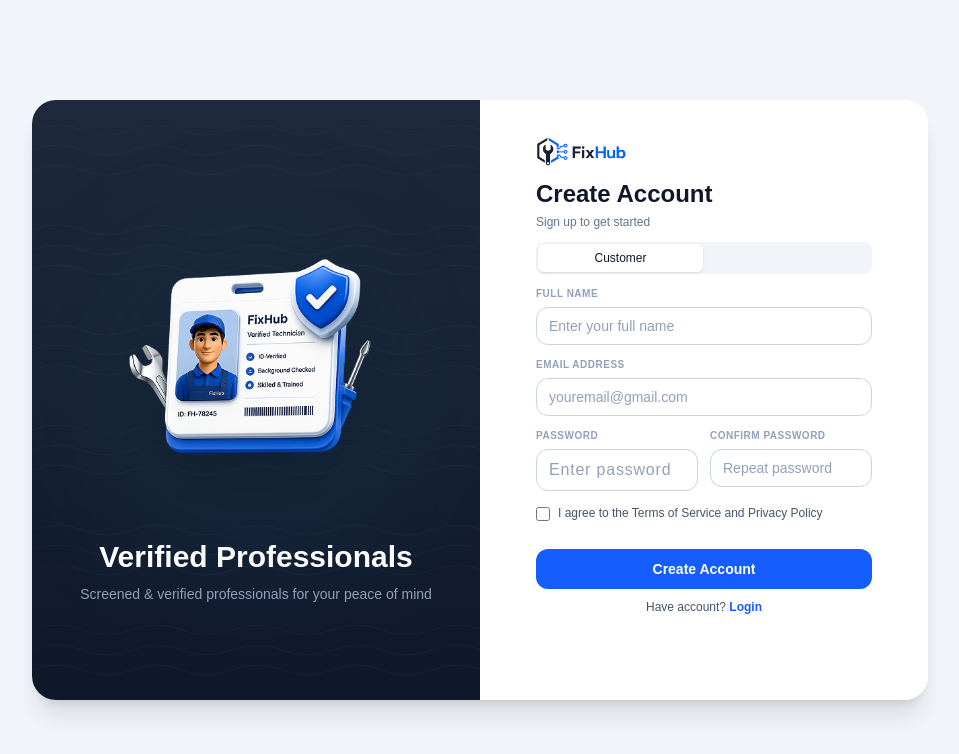
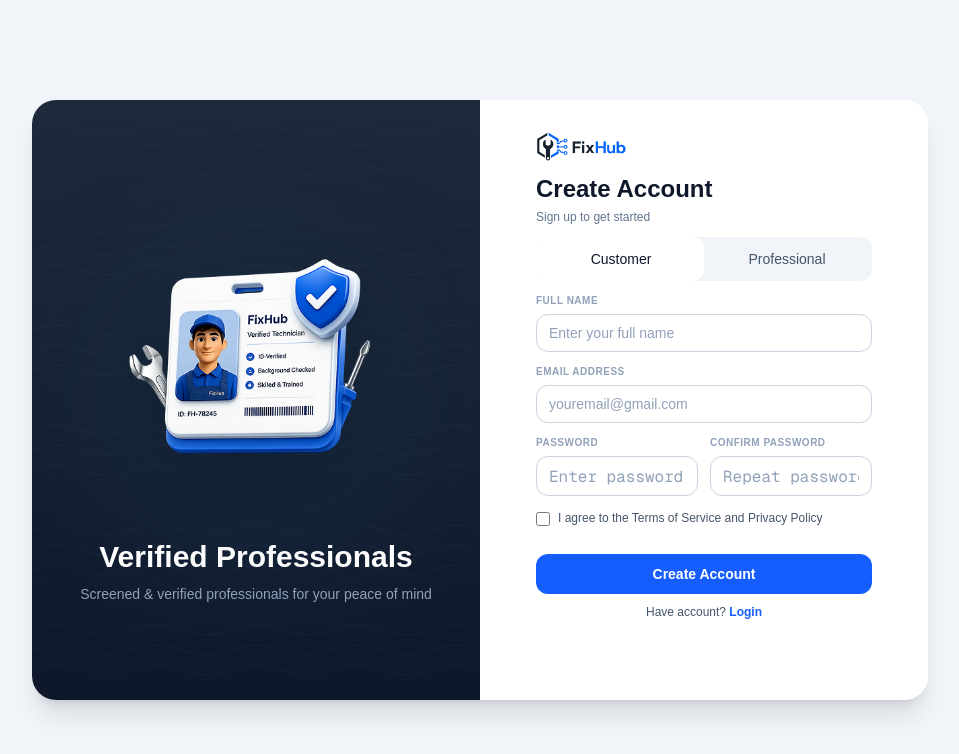
Before and after one commit to prashantdahal1/Fixhub-web, a Next.js app in the folder frontend/: page /register in a window 1280 px wide. Shown: the top 754 px of the page, without its empty margins (160-1119 px from the left). Built offline with nearby package versions, Linux system fonts and the light colour scheme.

Commit message:
udpated register page.tsx to resolve the error

```diff
--- a/frontend/app/(auth)/register/page.tsx
+++ b/frontend/app/(auth)/register/page.tsx
@@ -59,7 +59,8 @@ export default function RegisterPage() {
     const result = CreateUserDTO.safeParse(payload);
     if (!result.success) {
       // Concatenate Zod validation messages
-      const messages = result.error.errors.map(e => e.message).join(', ');
+      const messages = result.error.errors.map(
+        e => e.message).join(', ');
       setError(messages);
       return;
     }
@@ -148,29 +149,12 @@ export default function RegisterPage() {
 
             <form onSubmit={handleSubmit} className="space-y-3">
               {/* User Type Toggle - Light Segmented Container */}
-              <div className="bg-slate-100 p-0.5 rounded-lg flex gap-0.5 mb-3">
-                <button
-                  type="button"
-                  onClick={() => setUserType('customer')}
-                  className={`flex-1 py-1.5 px-2 rounded-md text-xs font-medium transition-all ${
-                    userType === 'customer'
-                      ? 'bg-white text-[#0F172A] shadow-sm'
-                      : 'text-slate-600 hover:text-slate-800'
-                  }`}
-                >
-                  Customer
-                </button>
-                <button
-                  type="button"
-                  onClick={() => setUserType('professional')}
-                  className={`flex-1 py-1.5 px-2 rounded-md text-xs font-medium transition-all ${
-                    userType === 'professional'
-                      ? 'bg-white text-[#0F172A] shadow-sm'
-                      : 'text-slate-600 hover:text-slate-800'
-                  }`}
-                >
-
-                </button>
+              <div className="w-full max-w-sm mx-auto">
+                <div className="relative grid grid-cols-2 gap-1 p-1 bg-slate-100 rounded-xl">
+                  <div className={`absolute inset-y-0 left-0 w-1/2 bg-white rounded-xl transition-transform duration-200 ${userType === 'professional' ? 'translate-x-full' : ''}`}></div>
+                  <button type="button" onClick={() => setUserType('customer')} className={`z-10 py-2 text-center text-sm font-medium ${userType === 'customer' ? 'text-slate-900' : 'text-slate-600'}`}>Customer</button>
+                  <button type="button" onClick={() => setUserType('professional')} className={`z-10 py-2 text-center text-sm font-medium ${userType === 'professional' ? 'text-slate-900' : 'text-slate-600'}`}>Professional</button>
+                </div>
               </div>
 
               {/* Full Name */}
@@ -212,7 +196,7 @@ export default function RegisterPage() {
                     value={formData.password}
                     onChange={handleChange}
                     placeholder="Enter password"
-                    className="w-full px-3 py-2 text-base text-slate-900 tracking-wider border border-slate-300 rounded-xl focus:outline-none focus:ring-2 focus:ring-[#38BDF8] focus:border-transparent placeholder:text-slate-400"
+                    className="w-full px-3 py-2 h-10 text-base text-slate-900 font-mono tracking-widest placeholder:tracking-normal placeholder:text-slate-400 border border-slate-300 rounded-xl focus:outline-none focus:ring-2 focus:ring-[#38BDF8] focus:border-transparent"
                     required
                   />
                 </div>
@@ -226,7 +210,7 @@ export default function RegisterPage() {
                     value={formData.confirmPassword}
                     onChange={handleChange}
                     placeholder="Repeat password"
-                    className="w-full px-3 py-2 text-sm border border-slate-300 rounded-xl focus:outline-none focus:ring-2 focus:ring-[#38BDF8] focus:border-transparent placeholder:text-slate-400"
+                    className="w-full px-3 py-2 h-10 text-base text-slate-900 font-mono tracking-widest placeholder:tracking-normal placeholder:text-slate-400 border border-slate-300 rounded-xl focus:outline-none focus:ring-2 focus:ring-[#38BDF8] focus:border-transparent"
                     required
                   />
                 </div>
@@ -254,6 +238,7 @@ export default function RegisterPage() {
               >
                 Create Account
               </button>
+
             </form>
 
             {/* Login Link */}
```
